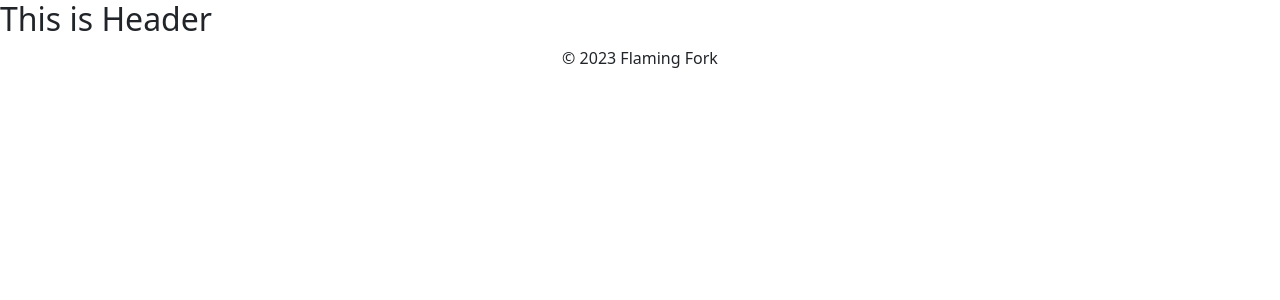
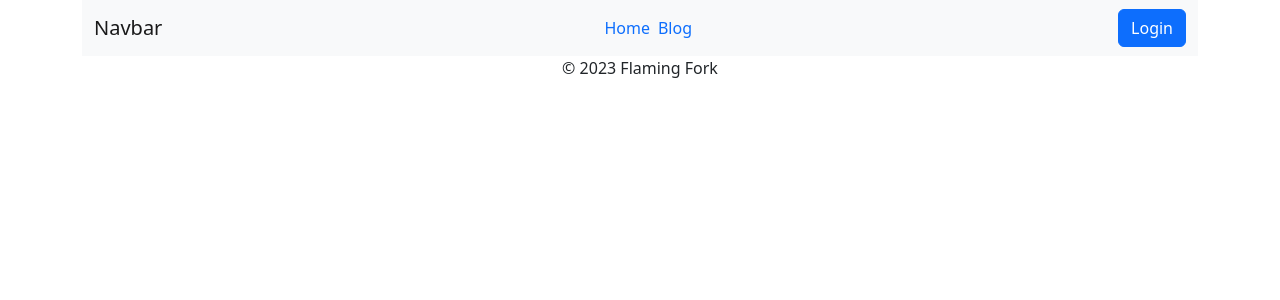
Before and after one commit to sajibsaifullah/chef-recipe-hunter-client, a React (Vite) app: page / in a window 1280 px wide. Shown: the top 300 px of the page. Built offline with nearby package versions, Linux system fonts and the light colour scheme.

Commit message:
added header data

```diff
--- a/src/pages/Header/Header.jsx
+++ b/src/pages/Header/Header.jsx
@@ -1,11 +1,22 @@
-import React from 'react';
+import React from "react";
+import { Navbar, Container, Nav, Button } from "react-bootstrap";
+import { NavLink } from "react-router-dom";
 
 const Header = () => {
-    return (
-        <div>
-            <h2>This is Header</h2>
-        </div>
-    );
+  return (
+    <Container>
+      <Navbar bg="light" variant="light">
+        <Container>
+          <Navbar.Brand href="#home">Navbar</Navbar.Brand>
+          <Nav className="mx-auto d-flex justify-content-center align-items-center gap-2">
+            <NavLink className="text-decoration-none" to='/'>Home</NavLink>
+            <NavLink className="text-decoration-none" to='/'>Blog</NavLink>
+          </Nav>
+          <Button variant="primary">Login</Button>
+        </Container>
+      </Navbar>
+    </Container>
+  );
 };
 
 export default Header;
```
